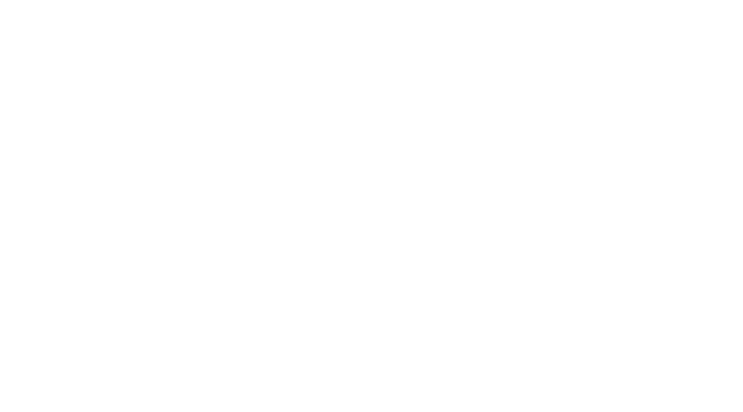
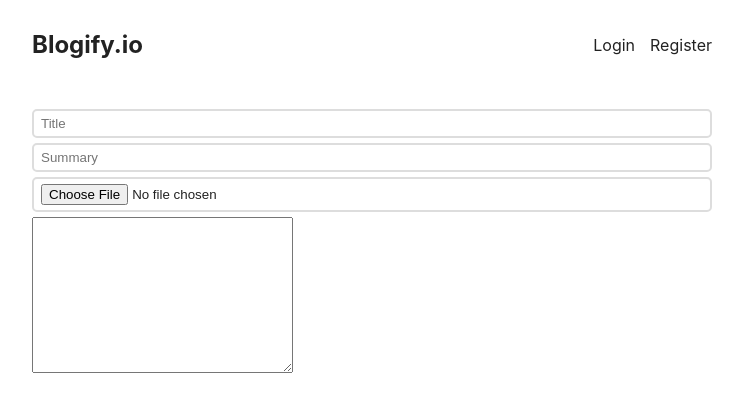
Before and after one commit to darkimpow/blog-app-blogify, a React (Create React App) app in the folder client/: page /create in a window 1280 px wide. Before the commit this address had no page. Shown: the top 412 px of the page, without its empty margins (268-1011 px from the left). Built offline with nearby package versions, Linux system fonts and the light colour scheme; no server answers.

Commit message:
yarn add react quill for text editor part of create post .js

```diff
--- a/client/src/App.js
+++ b/client/src/App.js
@@ -7,6 +7,7 @@
 import LoginPage from "./pages/LoginPage";
 import RegisterPage from "./pages/RegisterPage";
 import {UserContextProvider} from "./UserContext";
+import CreatePost from "./pages/CreatePost";
 
 
 function App() {
@@ -17,6 +18,7 @@
                   <Route index element= {<IndexPage />} />
                   <Route path={'/login'} element={<LoginPage />} />
                   <Route path={'/register'} element={<RegisterPage />} />
+                  <Route path={'/create'} element={<CreatePost />} />
               </Route>
           </Routes>
       </UserContextProvider>
--- /dev/null
+++ b/client/src/pages/CreatePost.js
@@ -0,0 +1,10 @@
+export default function CreatePost(){
+    return(
+        <form>
+            <input type="title" placeholder={'Title'}/>
+            <input type="summary" placeholder={'Summary'}/>
+            <input type="file" />
+            <textarea name="" id="" cols="30" rows="10"></textarea>
+        </form>
+    );
+}
--- a/client/src/pages/LoginPage.js
+++ b/client/src/pages/LoginPage.js
@@ -1,12 +1,12 @@
 import {useContext, useState} from "react";
 import {Navigate} from "react-router-dom";
-//import {UserContext} from "../UserContext";
+import {UserContext} from "../UserContext";
 
 export default function LoginPage() {
     const [username,setUsername] = useState('');
     const [password,setPassword] = useState('');
     const [redirect,setRedirect] = useState(false);
-   // const {setUserInfo} = useContext(UserContext);
+    const {setUserInfo} = useContext(UserContext);
     async function login(ev) {
         ev.preventDefault();
         const response = await fetch('http://localhost:4000/login', {
@@ -17,7 +17,7 @@
         });
         if (response.ok) {
             response.json().then(userInfo => {
-               // setUserInfo(userInfo);
+                setUserInfo(userInfo);
                 setRedirect(true);
             });
         } else {
```
Also changed, not shown: client/package.json (line endings or trailing spaces), 1 other file (tests, documents, lock files or other folders).
